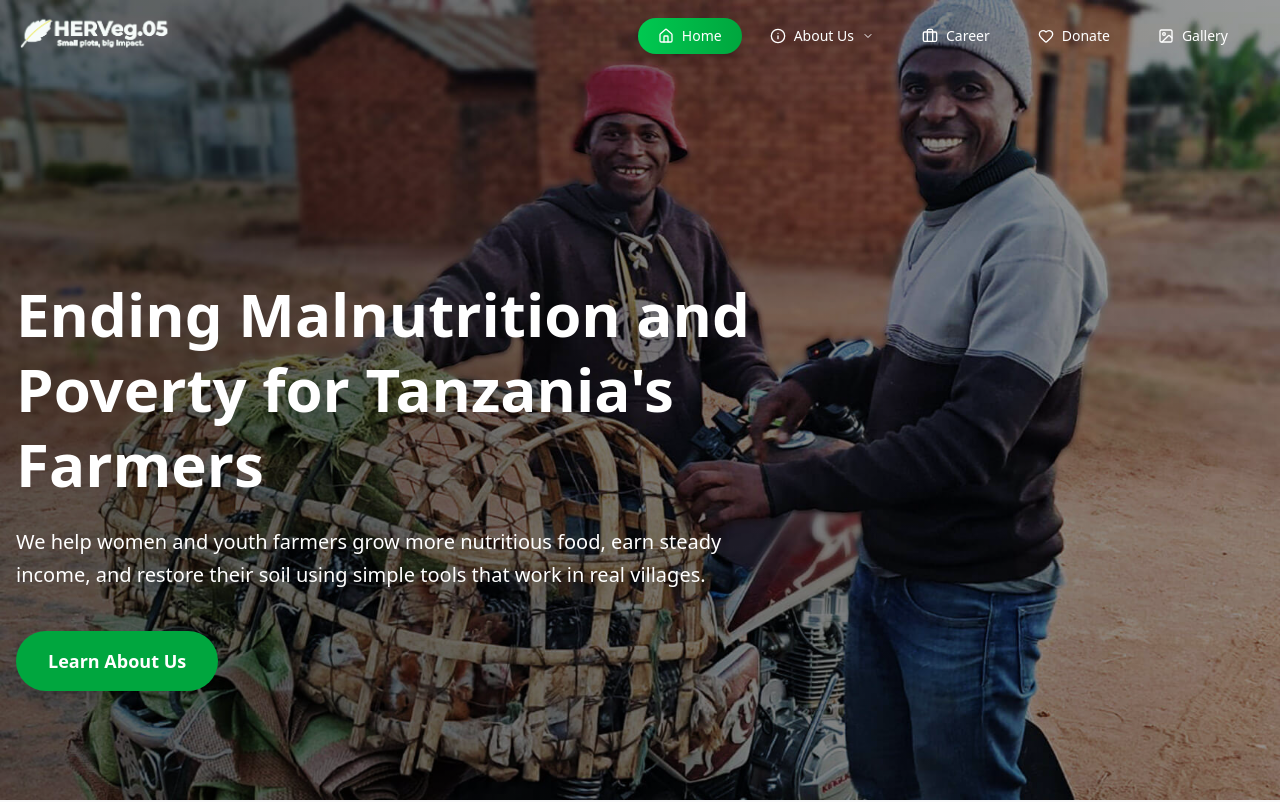
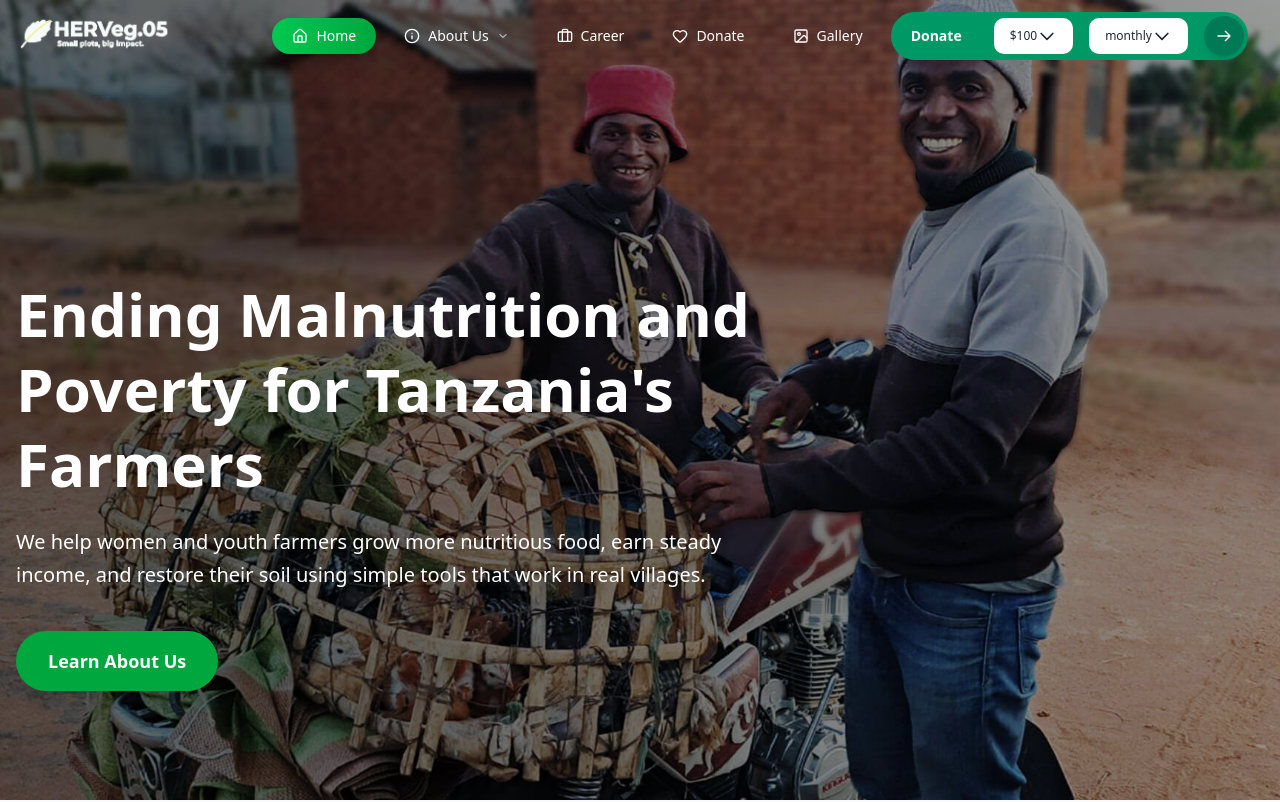
Before and after one commit to Mhando-Z/HervegWeb, a Next.js app: page / in a window 1280 px wide. Shown: the top 802 px of the page. Built offline with nearby package versions, Linux system fonts and the light colour scheme; a web font is replaced by a local one.

Commit message:
Phase One

```diff
--- /dev/null
+++ b/src/components/DonateCard.jsx
@@ -0,0 +1,165 @@
+"use client";
+
+import React, { useState } from "react";
+import { motion, AnimatePresence } from "framer-motion";
+import Link from "next/link";
+
+export default function DonationCard() {
+  const [selectedAmount, setSelectedAmount] = useState("$100");
+  const [selectedFrequency, setSelectedFrequency] = useState("monthly");
+  const [isAmountOpen, setIsAmountOpen] = useState(false);
+  const [isFrequencyOpen, setIsFrequencyOpen] = useState(false);
+
+  const amounts = ["$50", "$100", "$500", "$1,000"];
+  const frequencies = ["Monthly", "Yearly"];
+
+  return (
+    <div className="text-xs ">
+      <motion.div
+        initial={{ opacity: 0, y: 20 }}
+        animate={{ opacity: 1, y: 0 }}
+        className=""
+      >
+        <div className="flex items-center gap-4 bg-emerald-600 rounded-full p-1">
+          {/* Donate Label */}
+          <div className="text-white font-semibold px-4 text-sm">Donate</div>
+
+          {/* Amount Dropdown */}
+          <div className="relative flex-1">
+            <motion.button
+              whileHover={{ scale: 1.02 }}
+              whileTap={{ scale: 0.98 }}
+              onClick={() => {
+                setIsAmountOpen(!isAmountOpen);
+                setIsFrequencyOpen(false);
+              }}
+              className="w-full bg-white text-gray-800 font-medium py-2 px-4 rounded-lg flex items-center justify-between"
+            >
+              <span>{selectedAmount}</span>
+              <motion.svg
+                animate={{ rotate: isAmountOpen ? 180 : 0 }}
+                transition={{ duration: 0.3 }}
+                className="w-5 h-5"
+                fill="none"
+                stroke="currentColor"
+                viewBox="0 0 24 24"
+              >
+                <path
+                  strokeLinecap="round"
+                  strokeLinejoin="round"
+                  strokeWidth={2}
+                  d="M19 9l-7 7-7-7"
+                />
+              </motion.svg>
+            </motion.button>
+
+            <AnimatePresence>
+              {isAmountOpen && (
+                <motion.div
+                  initial={{ opacity: 0, y: -10 }}
+                  animate={{ opacity: 1, y: 0 }}
+                  exit={{ opacity: 0, y: -10 }}
+                  transition={{ duration: 0.2 }}
+                  className="absolute top-full mt-2 w-full bg-white rounded-lg  z-10 overflow-hidden"
+                >
+                  {amounts.map((amount, index) => (
+                    <motion.button
+                      key={amount}
+                      whileHover={{ backgroundColor: "#f0fdf4" }}
+                      onClick={() => {
+                        setSelectedAmount(amount);
+                        setIsAmountOpen(false);
+                      }}
+                      className="w-full text-left px-4 py-3 text-gray-800 font-medium hover:bg-emerald-50 transition-colors border-b last:border-b-0 border-gray-100"
+                    >
+                      {amount}
+                    </motion.button>
+                  ))}
+                </motion.div>
+              )}
+            </AnimatePresence>
+          </div>
+
+          {/* Frequency Dropdown */}
+          <div className="relative flex-1">
+            <motion.button
+              whileHover={{ scale: 1.02 }}
+              whileTap={{ scale: 0.98 }}
+              onClick={() => {
+                setIsFrequencyOpen(!isFrequencyOpen);
+                setIsAmountOpen(false);
+              }}
+              className="w-full bg-white text-gray-800 font-medium py-2 px-4 rounded-lg flex items-center justify-between"
+            >
+              <span>{selectedFrequency}</span>
+              <motion.svg
+                animate={{ rotate: isFrequencyOpen ? 180 : 0 }}
+                transition={{ duration: 0.3 }}
+                className="w-5 h-5"
+                fill="none"
+                stroke="currentColor"
+                viewBox="0 0 24 24"
+              >
+                <path
+                  strokeLinecap="round"
+                  strokeLinejoin="round"
+                  strokeWidth={2}
+                  d="M19 9l-7 7-7-7"
+                />
+              </motion.svg>
+            </motion.button>
+
+            <AnimatePresence>
+              {isFrequencyOpen && (
+                <motion.div
+                  initial={{ opacity: 0, y: -10 }}
+                  animate={{ opacity: 1, y: 0 }}
+                  exit={{ opacity: 0, y: -10 }}
+                  transition={{ duration: 0.2 }}
+                  className="absolute top-full mt-2 w-full bg-white rounded-lg shadow-xl z-10 overflow-hidden"
+                >
+                  {frequencies.map((frequency) => (
+                    <motion.button
+                      key={frequency}
+                      whileHover={{ backgroundColor: "#f0fdf4" }}
+                      onClick={() => {
+                        setSelectedFrequency(frequency);
+                        setIsFrequencyOpen(false);
+                      }}
+                      className="w-full text-left px-4 py-3 text-gray-800 font-medium hover:bg-emerald-50 transition-colors border-b last:border-b-0 border-gray-100"
+                    >
+                      {frequency}
+                    </motion.button>
+                  ))}
+                </motion.div>
+              )}
+            </AnimatePresence>
+          </div>
+
+          {/* Submit Button */}
+          <Link href={"/donate"}>
+            <motion.button
+              whileHover={{ scale: 1.05, backgroundColor: "#059669" }}
+              whileTap={{ scale: 0.95 }}
+              className="bg-emerald-700 text-white p-3 rounded-full shadow-lg"
+            >
+              <svg
+                className="w-4 h-4"
+                fill="none"
+                stroke="currentColor"
+                viewBox="0 0 24 24"
+              >
+                <path
+                  strokeLinecap="round"
+                  strokeLinejoin="round"
+                  strokeWidth={2}
+                  d="M14 5l7 7m0 0l-7 7m7-7H3"
+                />
+              </svg>
+            </motion.button>
+          </Link>
+        </div>
+      </motion.div>
+    </div>
+  );
+}
--- a/src/components/NavBar.jsx
+++ b/src/components/NavBar.jsx
@@ -20,6 +20,7 @@ import logo1 from "../../public/whitelogo.png";
 import Switcher from "@/Darktheme/Switcher";
 import Link from "next/link";
 import { usePathname } from "next/navigation";
+import DonationCard from "./DonateCard";
 
 function NavBar() {
   const [open, setOpen] = useState(false);
@@ -331,6 +332,14 @@ function NavBar() {
                   </Link>
                 );
               })}
+
+              <div
+                className={` ${
+                  pathname === "/donate" ? "hidden" : "md:flex flex-col hidden"
+                }`}
+              >
+                <DonationCard />
+              </div>
             </motion.div>
 
             {/* Controls */}
```
